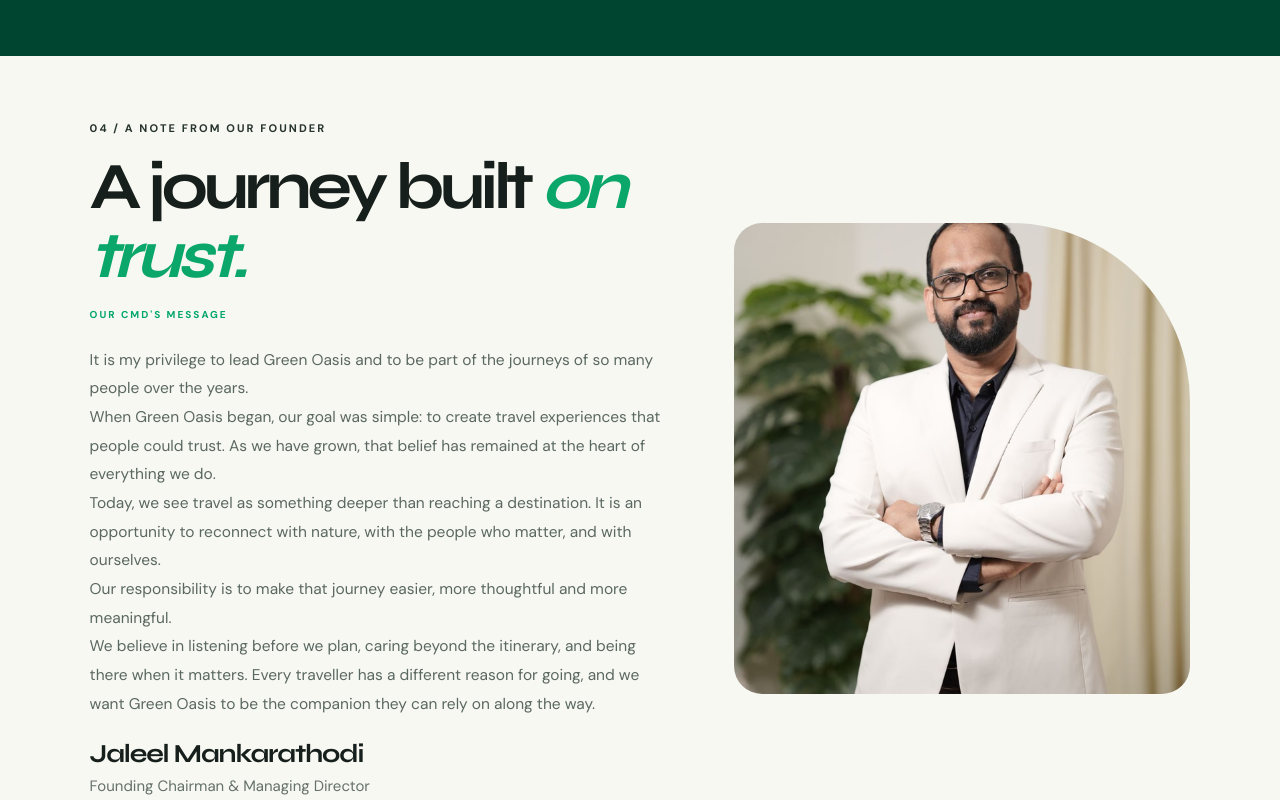
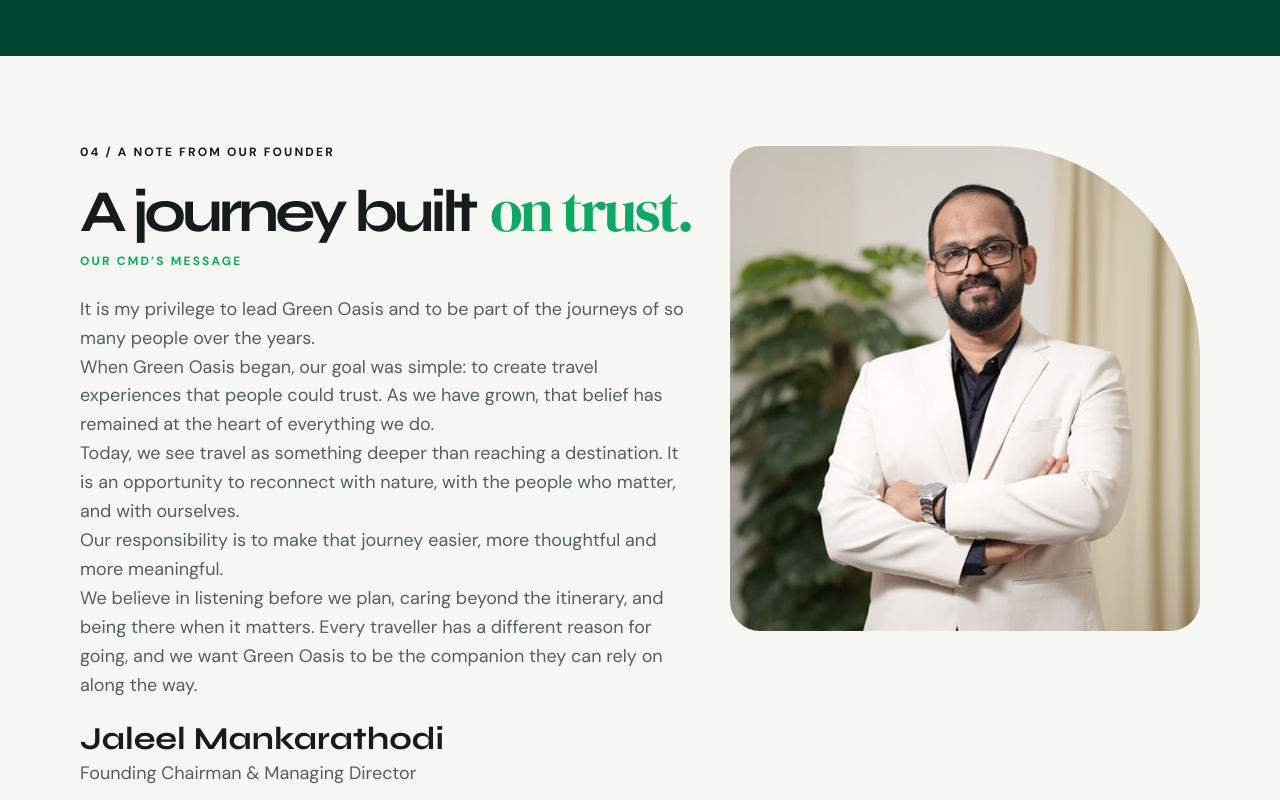
Before and after one commit to F-FERM/green-oasis, a Next.js app: page / in a window 1280 px wide. Shown: the part 3620-4420 px from the top of the page. Built offline with nearby package versions, Linux system fonts and the light colour scheme.

Commit message:
refactor(home): remove FounderMessage component and update founder section

```diff
--- a/app/(web)/page.tsx
+++ b/app/(web)/page.tsx
@@ -4,7 +4,6 @@
 import Discover from "../components/home/Discover";
 import Experiences from "../components/home/Experiences";
 import Footer from "../components/home/Footer";
-import FounderMessage from "../components/home/FounderMessage";
 import Hero from "../components/home/Hero";
 import HowItWorks from "../components/home/HowItWorks";
 import Founder from "../components/home/Journey";
@@ -23,13 +22,12 @@
       <StatsStrip />
       <Experiences />
       <Discover />
-      <FounderMessage />
+      <Founder />
       <ServicesSection />
       <YouTubeShorts/>
       <Difference />
       <Personas />
       <HowItWorks />
-      <Founder />
       <Cta />
       <Footer />
     </main>
--- a/app/components/home/FounderMessage.tsx
+++ /dev/null
@@ -1,92 +0,0 @@
-import Image from "next/image";
-import { DM_Sans, Syne } from "next/font/google";
-import founderPortrait from "../../../public/images/founder-portrait.png";
-
-const dmSans = DM_Sans({
-  subsets: ["latin"],
-  weight: ["400", "500", "600", "700"],
-});
-
-const syne = Syne({
-  subsets: ["latin"],
-  weight: ["700"],
-});
-
-export default function FounderMessage() {
-  return (
-    <section
-      id="founder"
-      className={`${dmSans.className} w-full bg-[#F7F8F2] px-5 py-14 text-[#171F1C] sm:px-8 sm:py-16 lg:px-[7%] lg:py-[64px]`}
-    >
-      <div className="mx-auto grid w-full max-w-[1320px] grid-cols-1 items-center gap-10 lg:grid-cols-[1.18fr_0.92fr] lg:gap-12 xl:gap-[58px]">
-        {/* Founder message */}
-        <div className="min-w-0">
-          <p className="mb-4 text-[10px] font-bold uppercase tracking-[0.19em] text-[#27332E] sm:text-[11px]">
-            04 / A note from our founder
-          </p>
-
-          <h2
-            className={`${syne.className} mb-4 text-[clamp(42px,5.21vw,66px)] font-bold leading-[1.05] tracking-[-0.07em]`}
-          >
-            A journey built{" "}
-            <span className="italic text-[#0BA66A]">on trust.</span>
-          </h2>
-
-          <p className="mb-6 text-[10px] font-bold uppercase tracking-[0.2em] text-[#00A66A]">
-            Our CMD&apos;s message
-          </p>
-
-          <div className="space-y-0 text-[14px] leading-[1.85] text-[#5B6861] sm:text-[15px] lg:text-[15.5px]">
-            <p>
-              It is my privilege to lead Green Oasis and to be part of the
-              journeys of so many people over the years.
-            </p>
-            <p>
-              When Green Oasis began, our goal was simple: to create travel
-              experiences that people could trust. As we have grown, that belief
-              has remained at the heart of everything we do.
-            </p>
-            <p>
-              Today, we see travel as something deeper than reaching a
-              destination. It is an opportunity to reconnect with nature, with
-              the people who matter, and with ourselves.
-            </p>
-            <p>
-              Our responsibility is to make that journey easier, more thoughtful
-              and more meaningful.
-            </p>
-            <p>
-              We believe in listening before we plan, caring beyond the
-              itinerary, and being there when it matters. Every traveller has a
-              different reason for going, and we want Green Oasis to be the
-              companion they can rely on along the way.
-            </p>
-          </div>
-
-          <div className="mt-5">
-            <p
-              className={`${syne.className} text-[23px] font-semibold leading-tight tracking-[-0.045em] sm:text-[26px]`}
-            >
-              Jaleel Mankarathodi
-            </p>
-            <p className="mt-1 text-[14px] text-[#65716A] sm:text-[15px]">
-              Founding Chairman &amp; Managing Director
-            </p>
-          </div>
-        </div>
-
-        {/* Founder portrait */}
-        <div className="relative mx-auto aspect-[0.97/1] w-full max-w-[550px] overflow-hidden rounded-[28px] [border-top-right-radius:clamp(110px,14vw,190px)] lg:aspect-[0.97/1] lg:max-w-none">
-          <Image
-            src={founderPortrait}
-            alt="Jaleel Mankarathodi, Founding Chairman and Managing Director of Green Oasis"
-            fill
-            priority
-            sizes="(min-width: 1024px) 42vw, 100vw"
-            className="object-cover object-center"
-          />
-        </div>
-      </div>
-    </section>
-  );
-}
--- a/app/components/home/Journey.tsx
+++ b/app/components/home/Journey.tsx
@@ -52,7 +52,7 @@
             className="mb-4 text-[11px] uppercase text-[#161C1B] sm:mb-[22px] sm:text-[12px]"
             style={EYEBROW}
           >
-            07 / A note from our founder
+            04 / A note from our founder
           </p>
 
           <h2
```
Also changed, not shown: public/images/founder-portrait.png (deleted).
